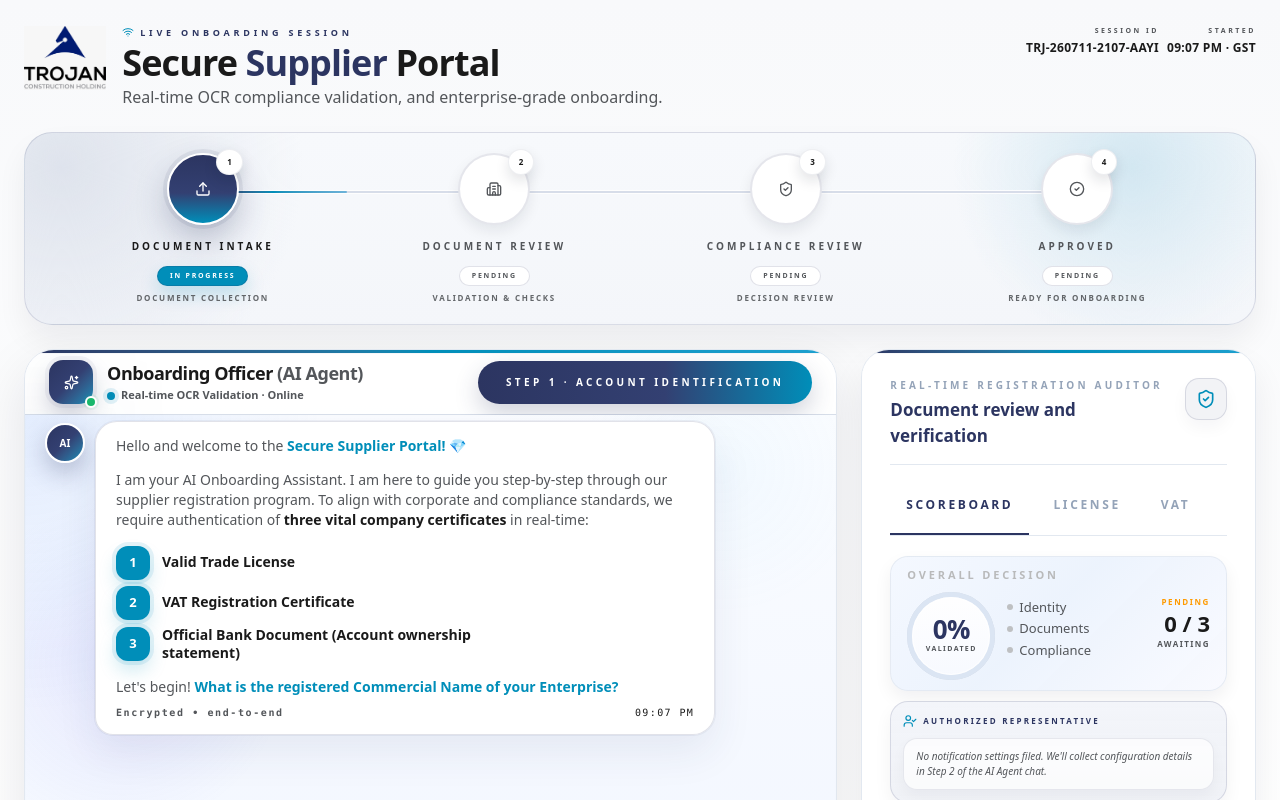
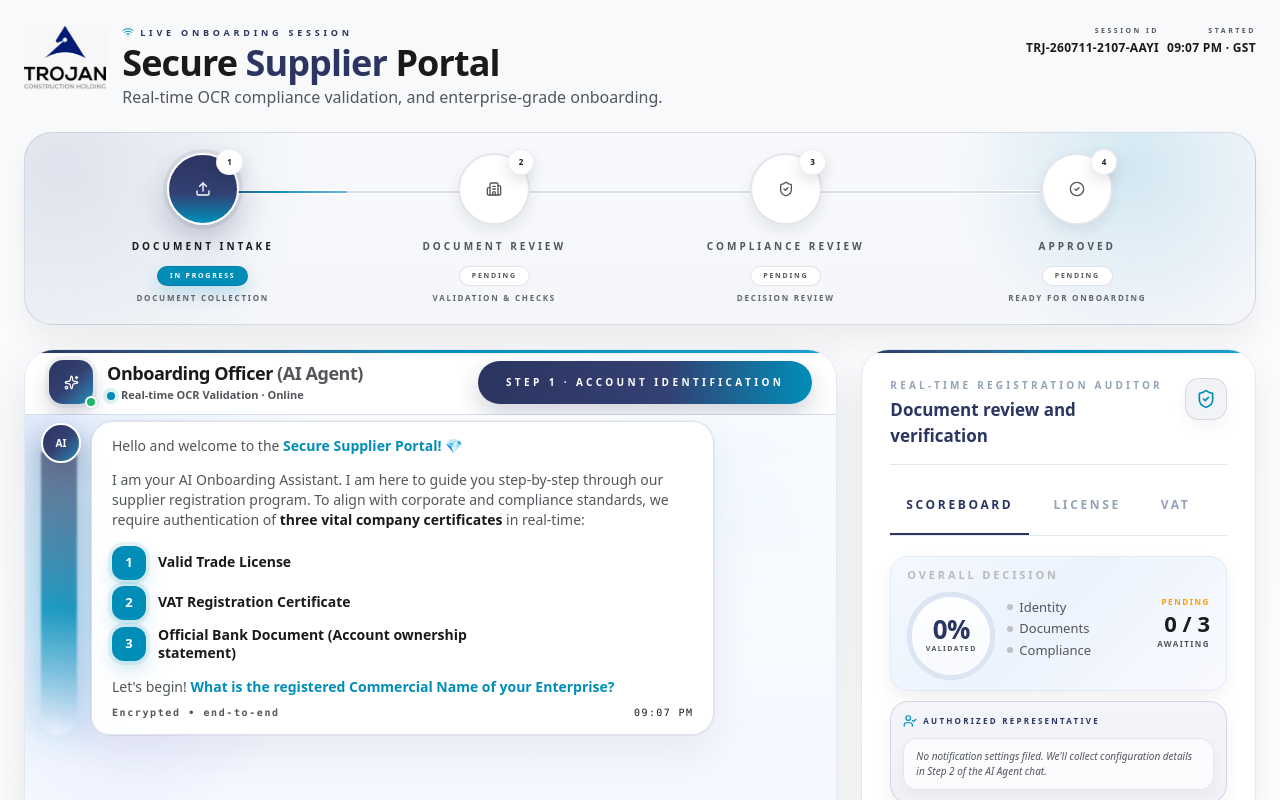
Before and after one commit to skyformit/trojan-web, a React (Vite) app: page / in a window 1280 px wide. Shown: the top 800 px of the page. Built offline with nearby package versions, Linux system fonts and the light colour scheme.

Commit message:
bug fixes

```diff
--- a/src/components/AIAgentChat.tsx
+++ b/src/components/AIAgentChat.tsx
@@ -439,8 +439,6 @@ export default function AIAgentChat({
   return (
     <div className="relative flex h-[min(600px,calc(100dvh-14rem))] flex-col overflow-hidden rounded-[30px] border border-slate-200 bg-[linear-gradient(180deg,rgba(248,250,255,0.98)_0%,rgba(245,248,255,0.96)_22%,rgba(241,246,255,0.92)_100%)] shadow-[0_20px_54px_rgba(15,23,42,0.10)] md:h-[600px]">
       <div className="pointer-events-none absolute inset-x-0 top-0 z-20 h-[2px] rounded-r-full bg-gradient-to-r from-[var(--brand-primary)] via-[var(--brand-sky)] to-[var(--brand-sky-accent)] shadow-[0_0_0_1px_rgba(44,53,97,0.04)] md:h-[3px]" />
-      <div className="pointer-events-none absolute left-[-2px] top-[4.25rem] h-[calc(100%-7.5rem)] w-[3px] rounded-full bg-gradient-to-b from-[color:rgba(44,53,97,0.55)] via-[color:rgba(0,142,185,0.55)] to-transparent" />
-      <div className="pointer-events-none absolute left-[-10px] top-[4.25rem] h-[calc(100%-7.5rem)] w-8 rounded-full bg-gradient-to-b from-[color:rgba(44,53,97,0.26)] via-[color:rgba(0,142,185,0.24)] to-transparent blur-3xl" />
 
       {/* Chat header */}
       <div className="flex items-center justify-between border-b border-[color:rgba(213,221,232,0.95)] bg-white/95 px-5 py-2 md:px-6 md:py-2.5">
@@ -467,7 +465,7 @@ export default function AIAgentChat({
       </div>
 
       {/* Messages Scroll Frame */}
-      <div className="relative flex-1 overflow-y-auto px-4 py-1.5 space-y-1 bg-[radial-gradient(circle_at_top_left,_rgba(59,130,246,0.12),_transparent_32%),radial-gradient(circle_at_12%_55%,_rgba(99,102,241,0.12),_transparent_22%),radial-gradient(circle_at_86%_12%,_rgba(125,211,252,0.06),_transparent_18%),linear-gradient(180deg,_rgba(250,252,255,0.98),_rgba(243,247,255,0.96))]">
+      <div className="relative z-10 flex-1 overflow-y-auto px-4 py-1.5 space-y-1 bg-[radial-gradient(circle_at_top_left,_rgba(59,130,246,0.12),_transparent_32%),radial-gradient(circle_at_12%_55%,_rgba(99,102,241,0.12),_transparent_22%),radial-gradient(circle_at_86%_12%,_rgba(125,211,252,0.06),_transparent_18%),linear-gradient(180deg,_rgba(250,252,255,0.98),_rgba(243,247,255,0.96))]">
         {chatHistory.map((msg) => (
           <React.Fragment key={msg.id}>
             <ChatMessageBubble
--- a/src/components/ui/ChatMessageBubble.tsx
+++ b/src/components/ui/ChatMessageBubble.tsx
@@ -15,6 +15,8 @@ export default function ChatMessageBubble({
   isUploading = false,
   renderText,
 }: ChatMessageBubbleProps) {
+  const normalizedText = message.text.replace(/\r\n/g, '\n').trim();
+
   if (message.sender === 'system') {
     const shouldSpin = isUploading && isLatestSystemMessage;
     return (
@@ -39,9 +41,23 @@ export default function ChatMessageBubble({
 
   const isUser = message.sender === 'user';
   const isAgent = message.sender === 'agent';
+  const showAgentRail = isAgent;
 
   return (
-    <div className={`relative flex ${isUser ? 'justify-end' : 'justify-start'} items-start gap-2.5 ${isAgent ? 'pl-1' : ''}`}>
+    <div className={`relative flex ${isUser ? 'justify-end' : 'justify-start'} items-start gap-2.5`}>
+      {showAgentRail && (
+        <>
+          <div
+            className="pointer-events-none absolute left-0 top-[1.9rem] bottom-0 z-0 w-[36px] rounded-b-full rounded-t-none bg-gradient-to-b from-[color:rgba(26,37,77,0.56)] via-[color:rgba(0,142,185,0.86)] via-[55%] to-transparent blur-[1px] shadow-[0_0_40px_rgba(0,142,185,0.30)]"
+            aria-hidden="true"
+          />
+          <div
+            className="pointer-events-none absolute left-[-18px] top-[1.9rem] bottom-0 z-0 w-[72px] rounded-b-full rounded-t-none bg-gradient-to-b from-[color:rgba(26,37,77,0.14)] via-[color:rgba(0,142,185,0.16)] to-transparent blur-[28px]"
+            aria-hidden="true"
+          />
+        </>
+      )}
+
       {!isUser && (
         <div className="relative z-10 mt-0.5 flex h-9 w-9 shrink-0 items-center justify-center rounded-full bg-gradient-to-br from-[var(--brand-primary)] via-[var(--brand-primary-mid)] to-[var(--brand-sky)] text-white border-2 border-white shadow-[0_10px_24px_rgba(44,53,97,0.28)] text-[10px] font-extrabold md:h-10 md:w-10">
           AI
```
